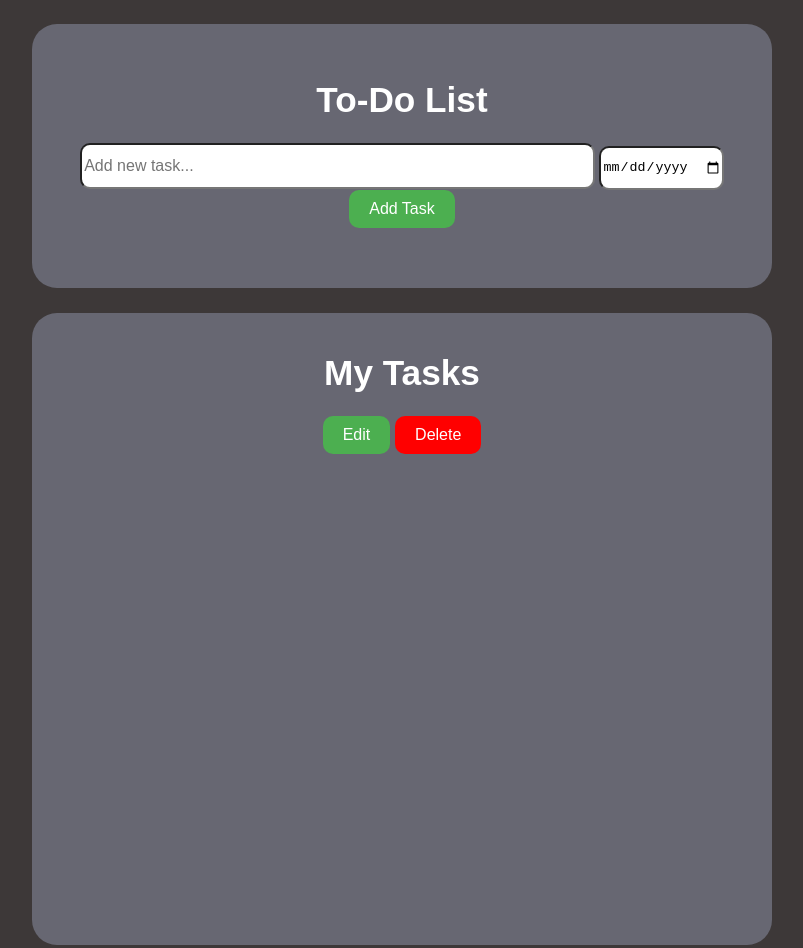
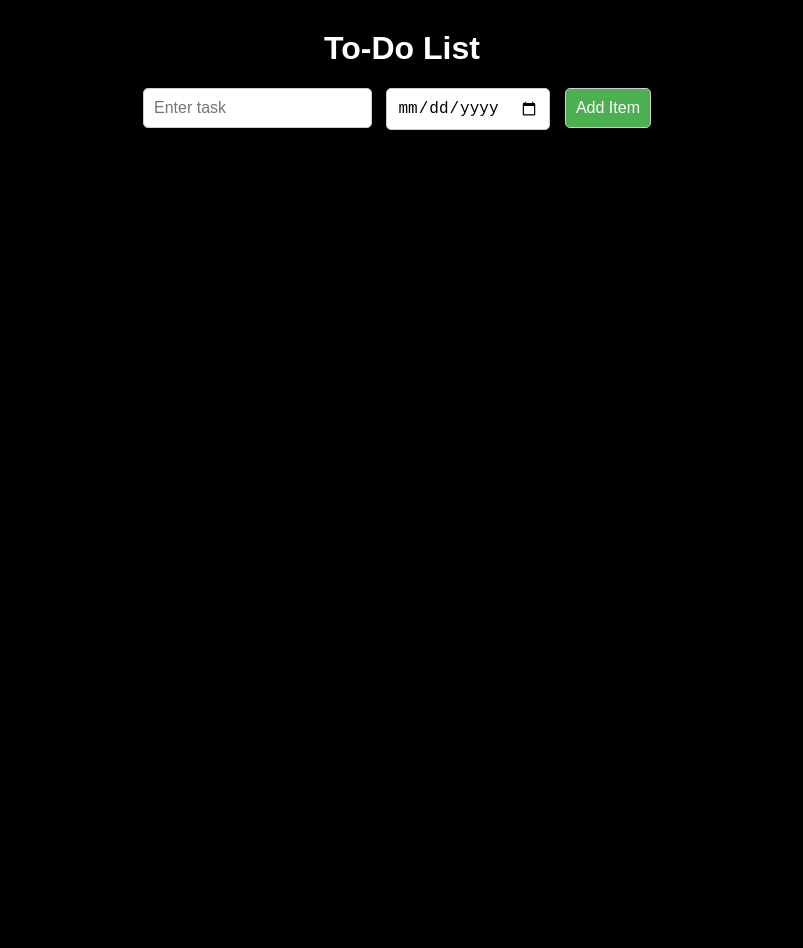
Before and after one commit to Snortonio/Project-3-To-Do-App, a plain HTML site: page index.html in a window 1280 px wide. Shown: the whole page, without its empty margins (238-1041 px from the left). After the commit the page ends 800 px from the top, so only its background shows below. Drawn offline with Linux system fonts and the light colour scheme.

Commit message:
21st March

```diff
--- a/index.html
+++ b/index.html
@@ -3,42 +3,60 @@
     <head>
         <meta charset="utf-8">
         <meta name="viewport" content="width=device-width,initial-scale=1.0">
-        <link rel="stylesheet"href="stylesheet.css">
+        <link rel="stylesheet" href="../Project-3-To-Do-App/stylesheet.css">
         <script src="./main.js"></script>
         <title>To-Do List</title>
     </head>
     <body>
-        <header>
-            <div id="container">
-                <h1>To-Do List</h1>
-                <form>
-                    <input type="text" id="task" placeholder="Add new task...">
-                    <input type="date" id="date"><br>
-                    <button type="button" id="addbutton">Add Task</button>
-                </form>
-            </div>
-        </header>
-        <main>
-            <h1>My Tasks</h1>
-            <div id="Editing">
-                <button type="button" id="edit">Edit</button>
-                <button type="button" id="delete">Delete</button>
-            </div>
-        </main>
+        <h1>To-Do List</h1>
+        <input type="text" id="itemInput" placeholder="Enter task">
+        <input type="date" id="dueDateInput">
+        <button onclick="addItem()">Add Item</button>
+        <ul id="itemList">
+        </ul>
         <script>
-            const text1 = document.getElementById('task');
-            const date1 = document.getElementById('date');
-            const button1 = document.getElementById('addbutton');
-            const mytaskslist = document.getElementById('Editing');
+            var input = document.getElementById("itemInput");
+            var dueDateInput = document.getElementById("dueDateInput");
+            var ul = document.getElementById("itemList");
+            var todolist = [];
 
-            button1.addEventListener('click', addtask)
+            function addItem() {
+                var item = input.value;
+                var dueDate = dueDateInput.value;
+                item.className = "item";
+                let editbn = document.createElement("button");
+                editbn.innerHTML = "Edit";
+                editbn.className = "editbn"
+                let savebn = document.createElement("Button");
+                savebn.innerHTML = "Save";
+                savebn.className = "savebn";
+                let deletebn = document.createElement("button");
+                deletebn.innerHTML = "Delete";
+                deletebn.className = "deletebn"
+                var li = document.createElement("li");
+                li.innerText = item + ":     Due Date:     "+ dueDate;
+                ul.appendChild(li);
+                ul.appendChild(editbn)
+                ul.appendChild(savebn)
+                ul.appendChild(deletebn)
 
-            function addtask(){
-                var para = document.createElement("p");
-                para.innerHTML = text1.value;
-                mytaskslist.appendChild(para);
-                text1.value = "";
-            }
+                input.value = "";
+                dueDateInput.value = "";
+
+                editbn.addEventListener("click", function() {
+                li.contentEditable = true;
+                });
+
+                savebn.addEventListener("click", function(){
+                    li.contentEditable = false;
+                })
+
+                deletebn.addEventListener("click", function(){
+                ul.removeChild(li);
+                ul.removeChild(editbn);
+                ul.removeChild(savebn);
+                ul.removeChild(deletebn)});
+                }
 
         </script>
     </body>
--- a/stylesheet.css
+++ b/stylesheet.css
@@ -1,60 +1,50 @@
 body {
-    font-family: sans-serif;
-    font-size:110%;
-    padding: 1rem;
-    background-color:rgb(61, 56, 56);
+    font-family: Arial, sans-serif;
+    margin: 0;
+    padding: 0;
+    text-align: center;
+    background-color: black;
 }
-header{
+
+h1 {
     text-align: center;
+    margin-top: 30px;
     color: white;
-    background-color: rgb(103, 103, 114);
-    background-size: cover;
-    padding: 2rem;
-    margin-left: 20%;
-    margin-right: 20%;
-    height: 200px;
-    border-radius: 25px;
-    }
-main{
-    text-align: center;
+}
+
+input[type="text"], input[type="date"], button {
+    font-size: 16px;
+    padding: 10px;
+    border: 1px solid #ccc;
+    border-radius: 5px;
+    margin-right: 10px;
+}
+
+button {
+    background-color: #4CAF50;
     color: white;
-    background-color: rgb(103, 103, 114);
-    padding: 1rem;
-    height: 600px;
-    margin-left: 20%;
-    margin-right: 20%;
-    margin-top: 25px;
-    border-radius: 25px;
+    cursor: pointer;
 }
-button{
-    background-color: #4CAF50;
-    border: none;
-    color: white;
-    padding: 10px 20px;
-    text-align: center;
-    text-decoration: none;
-    display: inline-block;
-    font-size: 16px;
+
+ul {
+    list-style-type: none;
+}
+
+li {
+    padding: 10px;
+    margin-bottom: 10px;
+    margin-right: 40px;
+    background-color: white;
     border-radius: 10px;
 }
-#task{
-    height: 40px;
-    width: 75%;
-    border-radius: 10px;
-    font-size: 16px;
+
+.editBtn{
+    background-color: grey;
+    margin-left: 25px;
 }
-#date{
-    height: 40px;
-    border-radius: 10px;
+.deleteBtn {
+    background-color: red;
 }
-#delete{
-    background-color: red
+#sort{
+    background-color: grey;
 }
-p {
-    background-color: rgb(58, 57, 57);
-    border-radius: 10px;
-    height: 30px;
-}
-#addbutton{
-    margin top: 20px;
-}
```
Also changed, not shown: Index-3.html (added, +76 -0 lines), index-2.html (added, +65 -0 lines).
